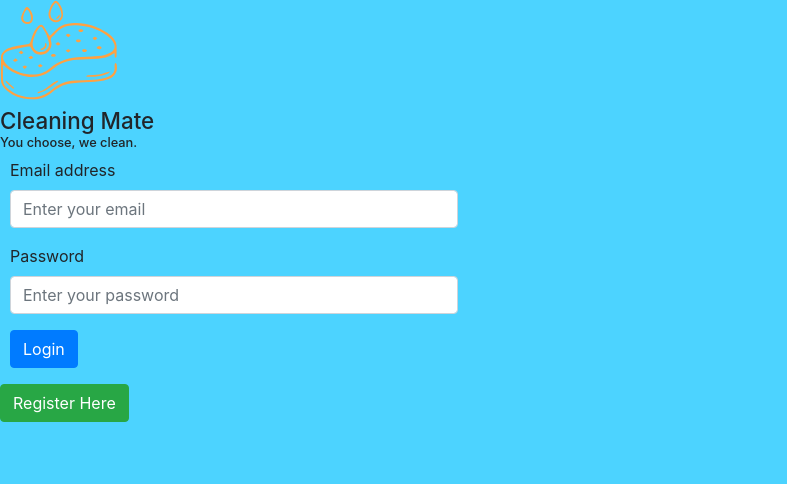
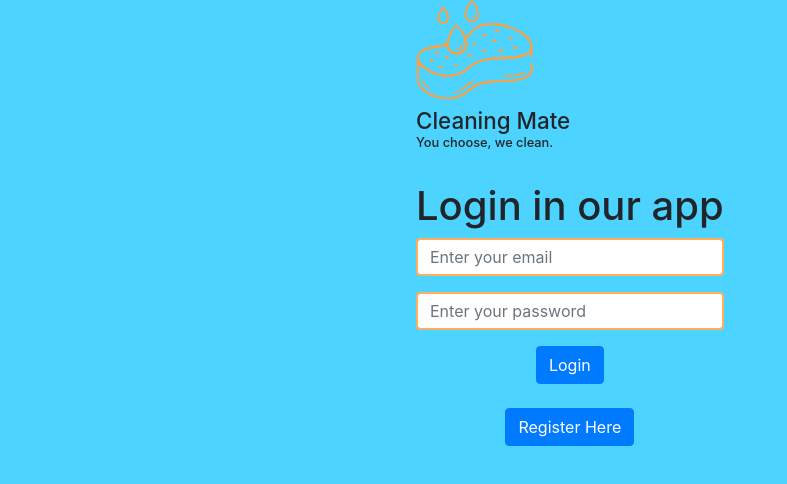
Before and after one commit to malak-dev/cleaning_mate, a React (Create React App) app in the folder client/: page /login in a window 1280 px wide. Shown: the top 484 px of the page, without its empty margins (0-787 px from the left). Built offline with nearby package versions, Linux system fonts and the light colour scheme.

Commit message:
style login page

```diff
--- a/client/src/components/Header.scss
+++ b/client/src/components/Header.scss
@@ -11,7 +11,7 @@ $paleorange: #FFAF5C;
 
   ul{
     display: flex;
-    align-items: center;;
+    align-items: center;
     .list-item {
         display: inline-block;
         margin: 20px;
--- a/client/src/components/Main.scss
+++ b/client/src/components/Main.scss
@@ -30,7 +30,7 @@ background-color: $darkblue;
   justify-content: center;
 
   &:hover{
-    text-decoration: none;;
+    text-decoration: none;
   }
 }
 .main button{
--- a/client/src/components/header.js
+++ b/client/src/components/header.js
@@ -8,25 +8,19 @@ export default function Header(props) {
     <header className="list-container">
       <nav>
         <ul>
-          <SpongeLogo />
-          {/*   <li className="list-item">
-            <Link to="/">main</Link>
-  </li> */}
-          {/* <li className="list-item"><Link to="/login">Login</Link></li>
-          <li className="list-item"><Link to="/register">Register</Link></li> */}
           <li className="list-item">
-            <Link to="/edit-profile">profile</Link>
+            <Link to="/Home"> <SpongeLogo /></Link>
           </li>
           <li className="list-item">
             <Link to="/appointments">Appointments</Link>
           </li>
           <li className="list-item">
-            <Link to="/Home">Home</Link>
+            <Link to="/edit-profile">profile</Link>
           </li>
           <li className="list-item" onClick={() => props.submitLogout()}>
             <Link to="/main">logout</Link>
           </li>
-          {/*<li className="list-item"><Link to="/map">Map</Link></li>*/}
+
         </ul>
       </nav>
     </header>
--- a/client/src/components/login.js
+++ b/client/src/components/login.js
@@ -11,20 +11,20 @@ export default function Login(props) {
   const [password, setPassword] = useState("");
   let history = useHistory();
   return (
-    <div className="form">
+    <div className="edit">
       <form autoComplete="off" onSubmit={event => event.preventDefault()}>
         <section className="logo-login">
           <SpongeLogo />
           <h1>Cleaning Mate</h1>
           <h2>You choose, we clean.</h2>
+          <br />
         </section>
-        <div className="form_elements" class="edit">
+        <h1> Login in our app</h1>
+        <div className="form_elements" >
           <div class="form-group">
-            <label>Email address</label>
             <input
               class="form-control"
               aria-describedby="emailHelp"
-              id="exampleInputEmail1"
               name="email"
               type="email"
               placeholder="Enter your email"
@@ -35,10 +35,8 @@ export default function Login(props) {
             />
           </div>
           <div class="form-group">
-            <label>Password</label>
             <input
               class="form-control"
-              id="exampleInputPassword1"
               name="password"
               type="text"
               placeholder="Enter your password"
@@ -48,27 +46,24 @@ export default function Login(props) {
               }}
             />
           </div>
+          <div className="m">
+            <button type="submit"
+              onClick={() => {
+                props.submitlogin(email, password, history);
+              }} class="btn btn-primary">Login
+          </button>
+          </div>
+          <br />
 
-          <button
-            type="submit"
-            onClick={() => {
-              props.submitlogin(email, password, history);
-            }}
-            class="btn btn-primary"
-          >
-            Login
+          <div className="m">
+            <Link to="./Register" >
+              <button type="button" class="btn btn-primary" >
+                Register Here
           </button>
+            </Link>
+          </div>
         </div>
       </form>
-      <footer>
-        <Link to="./Register">
-          <p></p>
-          <p></p>
-          <button type="button" class="btn btn-success">
-            Register Here
-          </button>
-        </Link>
-      </footer>
-    </div>
+    </div >
   );
 }
--- a/client/src/components/login.scss
+++ b/client/src/components/login.scss
@@ -1,3 +1,9 @@
+$darkblue : #0b89b3;
+$paleblue : #4CD3FF;
+$mainorange: #ffa042;
+$paleorange: #FFAF5C;
+
+
 .containers {
   margin-top: 10%;
   width: 55%;
@@ -7,8 +13,22 @@
 // edit_profile style
 .edit {
   width: 35%;
-  margin-left: 10px;
+  margin:auto;
+  display: flex;
+  align-items: center;
+
 }
+  .m{
+  text-align: center;
+  &:hover button {
+   background-color: $paleorange;
+   border: 3px solid $darkblue;
+  }
+  }
+  .form-control{
+    border: 2px solid $paleorange !important ;
+  }
+
 
 .logo-login {
   svg {
```
